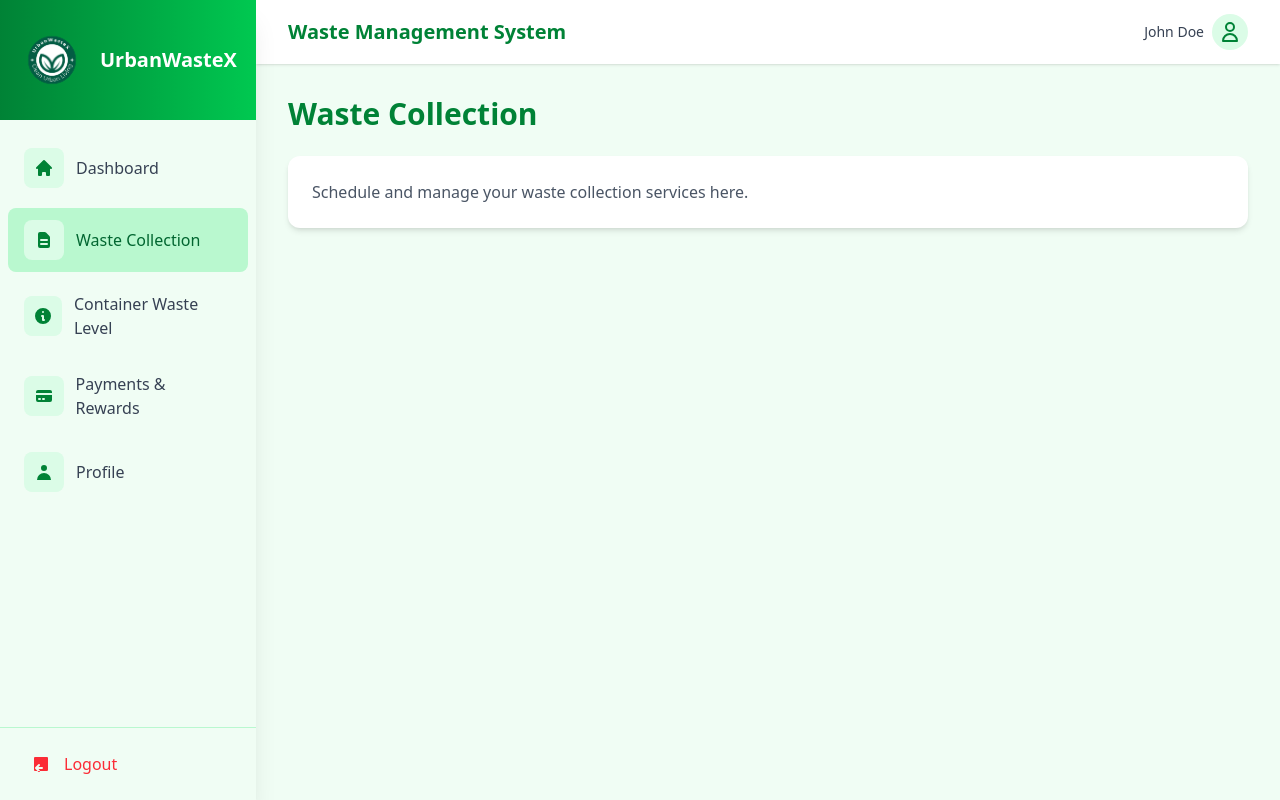
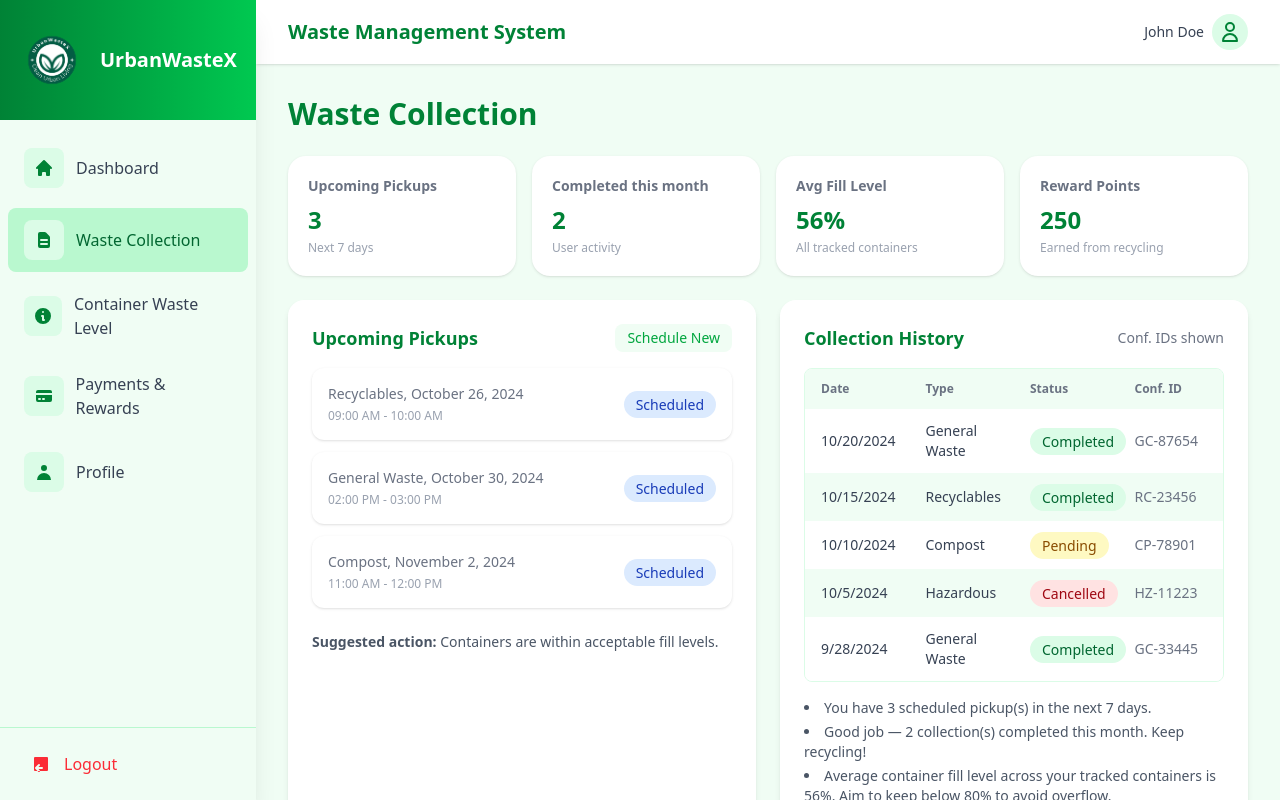
Before and after one commit to chamithusithmaka/wasteManagementSystem, a React app in the folder frontend/: page /waste-collection in a window 1280 px wide. Built offline with nearby package versions, Linux system fonts and the light colour scheme; the HTML template or start-up script is replaced by a standard one.

Commit message:
Enhance WasteCollection dashboard with analytics and improved UI components

```diff
--- a/frontend/src/pages/WasteCollection.jsx
+++ b/frontend/src/pages/WasteCollection.jsx
@@ -1,11 +1,156 @@
-import React from 'react';
+import React, { useMemo } from 'react';
+
+/**
+ * WasteCollection (User dashboard)
+ * - Top analytics summary (cards)
+ * - Left: Upcoming Pickups (stacked items)
+ * - Right: Collection History (table)
+ *
+ * Small internal components to respect SRP and make testing easier.
+ */
+
+const samplePickups = [
+  { id: 'PU-001', type: 'Recyclables', date: '2024-10-26', time: '09:00 AM - 10:00 AM', status: 'Scheduled' },
+  { id: 'PU-002', type: 'General Waste', date: '2024-10-30', time: '02:00 PM - 03:00 PM', status: 'Scheduled' },
+  { id: 'PU-003', type: 'Compost', date: '2024-11-02', time: '11:00 AM - 12:00 PM', status: 'Scheduled' },
+];
+
+const sampleHistory = [
+  { date: '2024-10-20', type: 'General Waste', status: 'Completed', conf: 'GC-87654' },
+  { date: '2024-10-15', type: 'Recyclables', status: 'Completed', conf: 'RC-23456' },
+  { date: '2024-10-10', type: 'Compost', status: 'Pending', conf: 'CP-78901' },
+  { date: '2024-10-05', type: 'Hazardous', status: 'Cancelled', conf: 'HZ-11223' },
+  { date: '2024-09-28', type: 'General Waste', status: 'Completed', conf: 'GC-33445' },
+];
+
+// Simple status badge component
+const StatusBadge = ({ status }) => {
+  const map = {
+    Completed: 'bg-green-100 text-green-800',
+    Scheduled: 'bg-blue-100 text-blue-800',
+    Pending: 'bg-yellow-100 text-yellow-800',
+    Cancelled: 'bg-red-100 text-red-800',
+  };
+  return (
+    <span className={`px-3 py-1 rounded-full text-sm font-medium ${map[status] || 'bg-gray-100 text-gray-800'}`}>
+      {status}
+    </span>
+  );
+};
+
+// Statistic card
+const StatCard = ({ title, value, subtitle }) => (
+  <div className="bg-white rounded-[18px] p-5 shadow-sm">
+    <div className="text-sm font-semibold text-gray-500">{title}</div>
+    <div className="mt-2 text-2xl font-bold text-green-700">{value}</div>
+    {subtitle && <div className="mt-1 text-xs text-gray-400">{subtitle}</div>}
+  </div>
+);
+
+// Single pickup item
+const PickupItem = React.memo(({ pickup }) => (
+  <div className="bg-white rounded-xl p-4 mb-3 shadow-sm flex justify-between items-center">
+    <div>
+      <div className="text-sm text-gray-500 font-medium">{pickup.type}, {new Date(pickup.date).toLocaleDateString(undefined, { month: 'long', day: 'numeric', year: 'numeric' })}</div>
+      <div className="text-xs text-gray-400 mt-1">{pickup.time}</div>
+    </div>
+    <div className="ml-4">
+      <StatusBadge status={pickup.status} />
+    </div>
+  </div>
+));
+
+// History row
+const HistoryRow = ({ row }) => (
+  <tr className="odd:bg-white even:bg-green-50">
+    <td className="py-3 px-4 text-sm text-gray-700">{new Date(row.date).toLocaleDateString()}</td>
+    <td className="py-3 px-4 text-sm text-gray-700">{row.type}</td>
+    <td className="py-3 px-4"><StatusBadge status={row.status} /></td>
+    <td className="py-3 px-4 text-sm text-gray-500">{row.conf}</td>
+  </tr>
+);
 
 const WasteCollection = () => {
+  // analytics computed from data - useMemo for performance
+  const analytics = useMemo(() => {
+    const upcoming = samplePickups.length;
+    const completedThisMonth = sampleHistory.filter(h => h.status === 'Completed' && new Date(h.date).getMonth() === new Date().getMonth()).length;
+    // fake average fill level from last 5 collections (0-100)
+    const fillSamples = [45, 60, 50, 70, 55];
+    const avgFill = Math.round(fillSamples.reduce((s, v) => s + v, 0) / fillSamples.length);
+    const rewards = 250; // example user points
+    return { upcoming, completedThisMonth, avgFill, rewards };
+  }, []);
+
+  // small user-oriented analysis text
+  const analysis = [
+    `You have ${analytics.upcoming} scheduled pickup(s) in the next 7 days.`,
+    analytics.completedThisMonth
+      ? `Good job — ${analytics.completedThisMonth} collection(s) completed this month. Keep recycling!`
+      : 'No completed collections recorded this month — consider scheduling more pickups.',
+    `Average container fill level across your tracked containers is ${analytics.avgFill}%. Aim to keep below 80% to avoid overflow.`,
+    `You have earned ${analytics.rewards} reward points. Redeem in Payments & Rewards.`,
+  ];
+
   return (
     <div>
       <h1 className="text-3xl font-bold text-green-700 mb-6">Waste Collection</h1>
-      <div className="bg-white rounded-xl shadow-md p-6">
-        <p className="text-gray-600">Schedule and manage your waste collection services here.</p>
+
+      {/* Top analytics */}
+      <div className="grid grid-cols-1 md:grid-cols-4 gap-4 mb-6">
+        <StatCard title="Upcoming Pickups" value={analytics.upcoming} subtitle="Next 7 days" />
+        <StatCard title="Completed this month" value={analytics.completedThisMonth} subtitle="User activity" />
+        <StatCard title="Avg Fill Level" value={`${analytics.avgFill}%`} subtitle="All tracked containers" />
+        <StatCard title="Reward Points" value={analytics.rewards} subtitle="Earned from recycling" />
+      </div>
+
+      {/* Main two-column layout */}
+      <div className="grid grid-cols-1 lg:grid-cols-2 gap-6">
+        {/* Left: Upcoming Pickups */}
+        <div className="bg-white rounded-2xl p-6 shadow-md">
+          <div className="flex items-center justify-between mb-4">
+            <h2 className="text-lg font-semibold text-green-700">Upcoming Pickups</h2>
+            <button className="text-sm text-green-600 bg-green-50 px-3 py-1 rounded-lg hover:bg-green-100">Schedule New</button>
+          </div>
+
+          <div className="space-y-2">
+            {samplePickups.map(p => <PickupItem key={p.id} pickup={p} />)}
+          </div>
+
+          <div className="mt-6 text-sm text-gray-600">
+            <strong>Suggested action:</strong> {analytics.avgFill > 75 ? 'Request earlier pickup for heavily filled containers.' : 'Containers are within acceptable fill levels.'}
+          </div>
+        </div>
+
+        {/* Right: Collection History */}
+        <div className="bg-white rounded-2xl p-6 shadow-md">
+          <div className="flex items-center justify-between mb-4">
+            <h2 className="text-lg font-semibold text-green-700">Collection History</h2>
+            <div className="text-sm text-gray-500">Conf. IDs shown</div>
+          </div>
+
+          <div className="overflow-hidden rounded-lg border border-green-100">
+            <table className="w-full table-fixed">
+              <thead className="bg-green-50 text-left">
+                <tr>
+                  <th className="py-3 px-4 text-xs text-gray-500">Date</th>
+                  <th className="py-3 px-4 text-xs text-gray-500">Type</th>
+                  <th className="py-3 px-4 text-xs text-gray-500">Status</th>
+                  <th className="py-3 px-4 text-xs text-gray-500">Conf. ID</th>
+                </tr>
+              </thead>
+              <tbody>
+                {sampleHistory.map((r, idx) => <HistoryRow key={idx} row={r} />)}
+              </tbody>
+            </table>
+          </div>
+
+          <div className="mt-4 text-sm text-gray-600">
+            <ul className="list-disc list-inside space-y-1">
+              {analysis.map((a, i) => <li key={i}>{a}</li>)}
+            </ul>
+          </div>
+        </div>
       </div>
     </div>
   );
```
